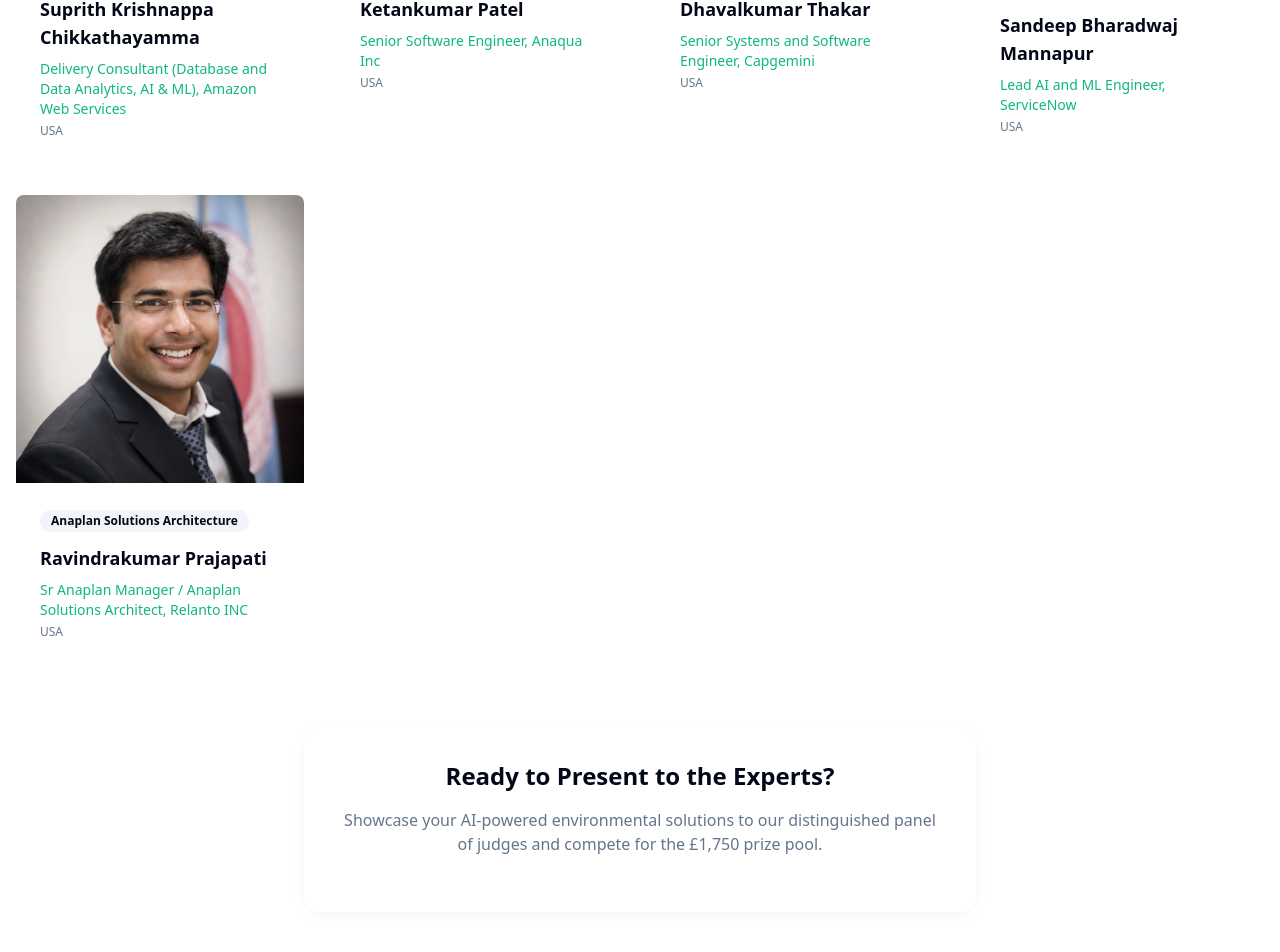
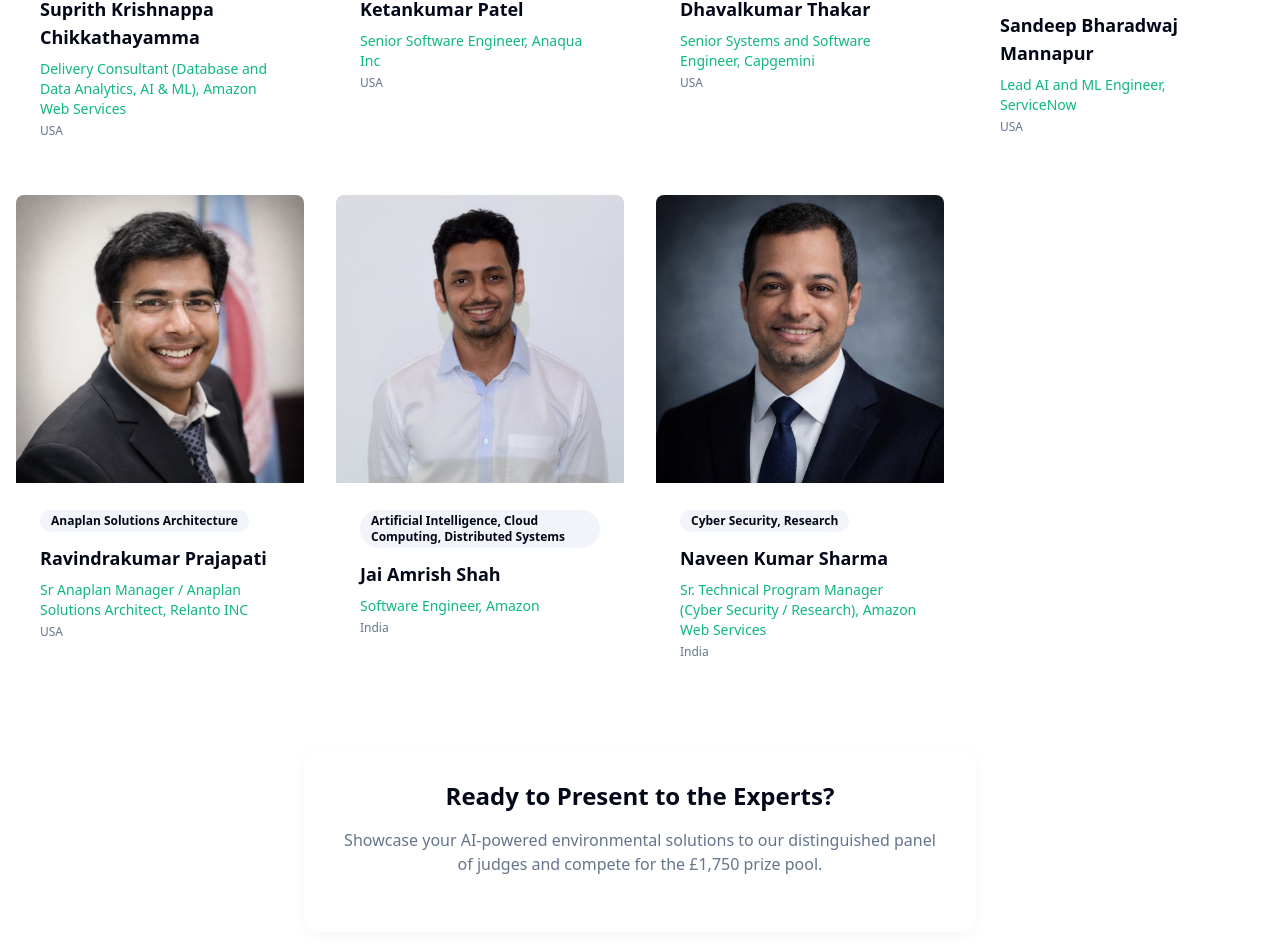
Before and after one commit to techyavii/ai4oneearth, a React (Vite) app: page / in a window 1280 px wide. Shown: the part 5517-6469 px from the top of the page. Built offline with nearby package versions, Linux system fonts and the light colour scheme.

Commit message:
changes done

```diff
--- a/src/components/Judges.tsx
+++ b/src/components/Judges.tsx
@@ -157,6 +157,24 @@ const Judges = () => {
   expertise: "Anaplan Solutions Architecture",
   linkedin: "https://www.linkedin.com/in/ravinmp/",
   email: "prajapati.ravindra@outlook.com"
+},
+{
+  name: "Jai Amrish Shah",
+  affiliation: "Software Engineer, Amazon",
+  location: "India",
+  image: "/judges/Jai_Amrish_Shah.jpeg",
+  expertise: "Artificial Intelligence, Cloud Computing, Distributed Systems",
+  linkedin: "https://www.linkedin.com/in/jai05041994/",
+  email: "jai.s@somaiya.edu"
+},
+{
+  name: "Naveen Kumar Sharma",
+  affiliation: "Sr. Technical Program Manager (Cyber Security / Research), Amazon Web Services",
+  location: "India",
+  image: "/judges/Naveen_Kumar_Sharma.jpeg",
+  expertise: "Cyber Security, Research",
+  linkedin: "https://www.linkedin.com/in/naveen-sharma-950a4a18/",
+  email: "maynaveen2026@gmail.com"
 }
   ];
   return (
```
Also changed, not shown: public/judges/Jai_Amrish_Shah.jpeg (added), public/judges/Naveen_Kumar_Sharma.jpeg (added).
